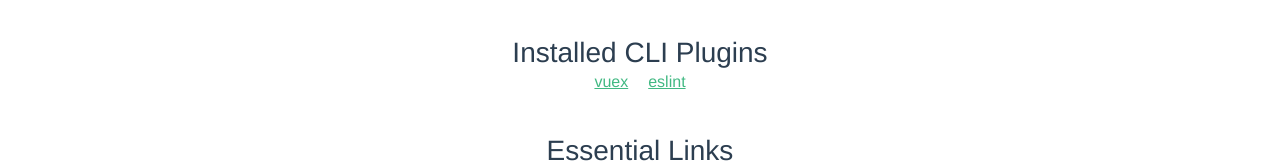
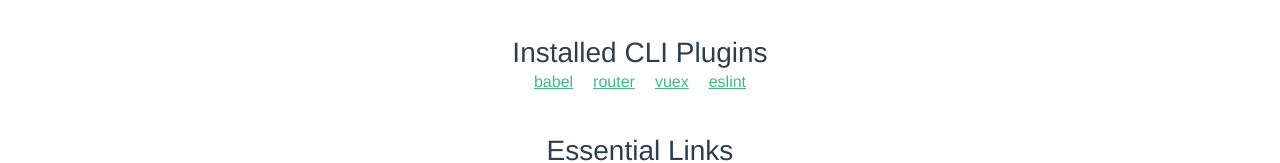
Before and after one commit to Faldass/Nocturn, a Vue app: page / in a window 1280 px wide. Shown: the part 316-479 px from the top of the page. Built offline with nearby package versions, Linux system fonts and the light colour scheme.

Commit message:
remise en place

```diff
--- a/src/components/HelloWorld.vue
+++ b/src/components/HelloWorld.vue
@@ -8,8 +8,8 @@
     </p>
     <h3>Installed CLI Plugins</h3>
     <ul>
-      <!-- <li><a href="https://github.com/vuejs/vue-cli/tree/dev/packages/%40vue/cli-plugin-babel" target="_blank" rel="noopener">babel</a></li>
-      <li><a href="https://github.com/vuejs/vue-cli/tree/dev/packages/%40vue/cli-plugin-router" target="_blank" rel="noopener">router</a></li> -->
+      <li><a href="https://github.com/vuejs/vue-cli/tree/dev/packages/%40vue/cli-plugin-babel" target="_blank" rel="noopener">babel</a></li>
+      <li><a href="https://github.com/vuejs/vue-cli/tree/dev/packages/%40vue/cli-plugin-router" target="_blank" rel="noopener">router</a></li>
       <li><a href="https://github.com/vuejs/vue-cli/tree/dev/packages/%40vue/cli-plugin-vuex" target="_blank" rel="noopener">vuex</a></li>
       <li><a href="https://github.com/vuejs/vue-cli/tree/dev/packages/%40vue/cli-plugin-eslint" target="_blank" rel="noopener">eslint</a></li>
     </ul>
```
